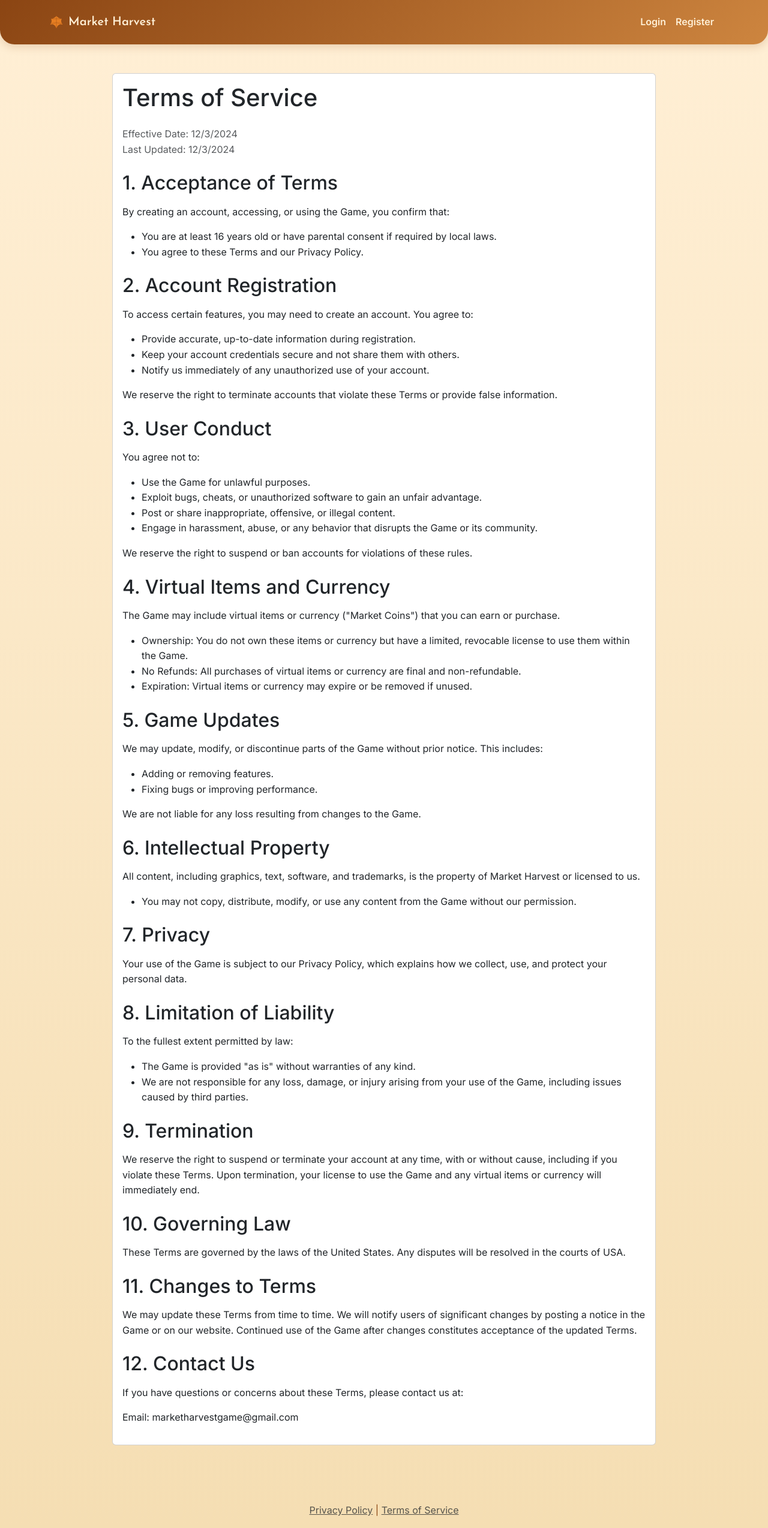
After one commit to reversegremlin/harvest-market, a Flask app: page /terms in a window 1280 px wide. The commit adds this page. Shown: the whole page at 60% size. Run offline with Flask 3, Linux system fonts and the light colour scheme; data comes from the database, SQL or seed files in the repository; some libraries are stand-ins or nearby versions.

Commit message:
Agent query: Can you verify: 1. Terms of Service page is accessible 2. Registration form shows ToS checkbox 3. Footer shows ToS link?
Screenshot: https://storage.googleapis.com/screenshot-production-us-central1/c8f6aa36-1e33-49c3-b1fe-eb37e51a95ca/0152f52e-fd0d-4375-91f8-44b2c019f040.jpg

```diff
--- a/app.py
+++ b/app.py
@@ -85,6 +85,10 @@ def index():
 @app.route('/privacy')
 def privacy():
     return render_template('privacy.html')
+@app.route('/terms')
+def terms():
+    return render_template('terms.html')
+
 @app.route('/log-consent', methods=['POST'])
 def log_consent():
     try:
--- a/models.py
+++ b/models.py
@@ -19,6 +19,7 @@ class User(UserMixin, db.Model):
     avatar_url = db.Column(db.String(200))
     created_at = db.Column(db.DateTime, default=datetime.utcnow)
     is_admin = db.Column(db.Boolean, default=False)
+    terms_accepted = db.Column(db.DateTime, nullable=True)
 
     def set_password(self, password):
         self.password_hash = generate_password_hash(password)
--- a/templates/base.html
+++ b/templates/base.html
@@ -171,7 +171,8 @@
                 {{ settings.footer_text|safe }}
             {% endif %}
             <div class="mt-2">
-                <a href="{{ url_for('privacy') }}" class="text-muted">Privacy Policy</a>
+                <a href="{{ url_for('privacy') }}" class="text-muted">Privacy Policy</a> |
+                <a href="{{ url_for('terms') }}" class="text-muted">Terms of Service</a>
             </div>
         </div>
     </footer>
--- /dev/null
+++ b/templates/terms.html
@@ -0,0 +1,94 @@
+{% extends "base.html" %}
+
+{% block title %}Terms of Service{% endblock %}
+
+{% block content %}
+<div class="container py-4">
+    <div class="row justify-content-center">
+        <div class="col-md-10">
+            <div class="card">
+                <div class="card-body">
+                    <h1 class="mb-4">Terms of Service</h1>
+                    <p class="text-muted mb-4">
+                        Effective Date: 12/3/2024<br>
+                        Last Updated: 12/3/2024
+                    </p>
+
+                    <div class="terms-section">
+                        <h2 class="mt-4 mb-3">1. Acceptance of Terms</h2>
+                        <p>By creating an account, accessing, or using the Game, you confirm that:</p>
+                        <ul>
+                            <li>You are at least 16 years old or have parental consent if required by local laws.</li>
+                            <li>You agree to these Terms and our Privacy Policy.</li>
+                        </ul>
+
+                        <h2 class="mt-4 mb-3">2. Account Registration</h2>
+                        <p>To access certain features, you may need to create an account. You agree to:</p>
+                        <ul>
+                            <li>Provide accurate, up-to-date information during registration.</li>
+                            <li>Keep your account credentials secure and not share them with others.</li>
+                            <li>Notify us immediately of any unauthorized use of your account.</li>
+                        </ul>
+                        <p>We reserve the right to terminate accounts that violate these Terms or provide false information.</p>
+
+                        <h2 class="mt-4 mb-3">3. User Conduct</h2>
+                        <p>You agree not to:</p>
+                        <ul>
+                            <li>Use the Game for unlawful purposes.</li>
+                            <li>Exploit bugs, cheats, or unauthorized software to gain an unfair advantage.</li>
+                            <li>Post or share inappropriate, offensive, or illegal content.</li>
+                            <li>Engage in harassment, abuse, or any behavior that disrupts the Game or its community.</li>
+                        </ul>
+                        <p>We reserve the right to suspend or ban accounts for violations of these rules.</p>
+
+                        <h2 class="mt-4 mb-3">4. Virtual Items and Currency</h2>
+                        <p>The Game may include virtual items or currency ("Market Coins") that you can earn or purchase.</p>
+                        <ul>
+                            <li>Ownership: You do not own these items or currency but have a limited, revocable license to use them within the Game.</li>
+                            <li>No Refunds: All purchases of virtual items or currency are final and non-refundable.</li>
+                            <li>Expiration: Virtual items or currency may expire or be removed if unused.</li>
+                        </ul>
+
+                        <h2 class="mt-4 mb-3">5. Game Updates</h2>
+                        <p>We may update, modify, or discontinue parts of the Game without prior notice. This includes:</p>
+                        <ul>
+                            <li>Adding or removing features.</li>
+                            <li>Fixing bugs or improving performance.</li>
+                        </ul>
+                        <p>We are not liable for any loss resulting from changes to the Game.</p>
+
+                        <h2 class="mt-4 mb-3">6. Intellectual Property</h2>
+                        <p>All content, including graphics, text, software, and trademarks, is the property of Market Harvest or licensed to us.</p>
+                        <ul>
+                            <li>You may not copy, distribute, modify, or use any content from the Game without our permission.</li>
+                        </ul>
+
+                        <h2 class="mt-4 mb-3">7. Privacy</h2>
+                        <p>Your use of the Game is subject to our Privacy Policy, which explains how we collect, use, and protect your personal data.</p>
+
+                        <h2 class="mt-4 mb-3">8. Limitation of Liability</h2>
+                        <p>To the fullest extent permitted by law:</p>
+                        <ul>
+                            <li>The Game is provided "as is" without warranties of any kind.</li>
+                            <li>We are not responsible for any loss, damage, or injury arising from your use of the Game, including issues caused by third parties.</li>
+                        </ul>
+
+                        <h2 class="mt-4 mb-3">9. Termination</h2>
+                        <p>We reserve the right to suspend or terminate your account at any time, with or without cause, including if you violate these Terms. Upon termination, your license to use the Game and any virtual items or currency will immediately end.</p>
+
+                        <h2 class="mt-4 mb-3">10. Governing Law</h2>
+                        <p>These Terms are governed by the laws of the United States. Any disputes will be resolved in the courts of USA.</p>
+
+                        <h2 class="mt-4 mb-3">11. Changes to Terms</h2>
+                        <p>We may update these Terms from time to time. We will notify users of significant changes by posting a notice in the Game or on our website. Continued use of the Game after changes constitutes acceptance of the updated Terms.</p>
+
+                        <h2 class="mt-4 mb-3">12. Contact Us</h2>
+                        <p>If you have questions or concerns about these Terms, please contact us at:</p>
+                        <p>Email: marketharvestgame@gmail.com</p>
+                    </div>
+                </div>
+            </div>
+        </div>
+    </div>
+</div>
+{% endblock %}
```
Also changed, not shown: Terms of Service.txt (added, +132 -0 lines), auth.py (+12 -3 lines), migrations/versions/0eb6e26b4a73_add_terms_accepted_field.py (added, +38 -0 lines), templates/auth/register.html (+8 -0 lines), 2 other files.
